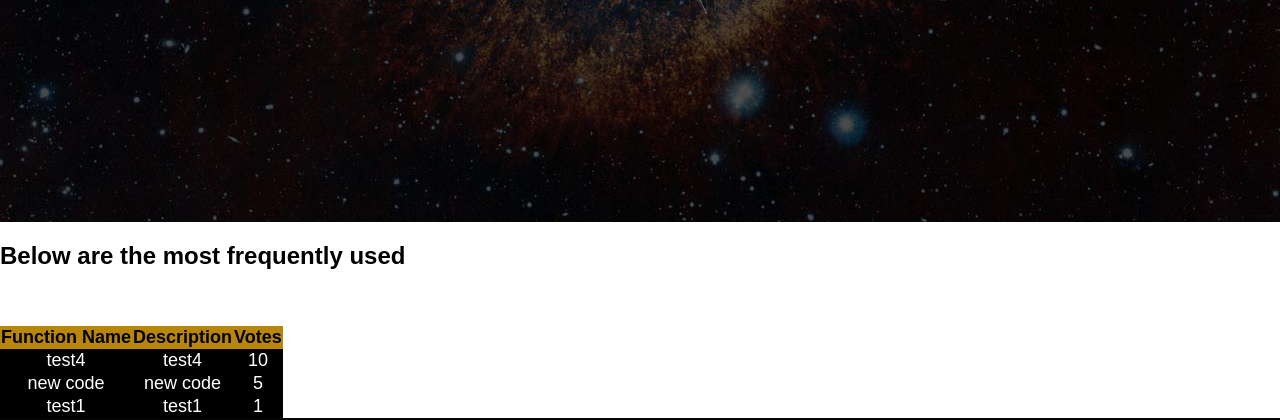
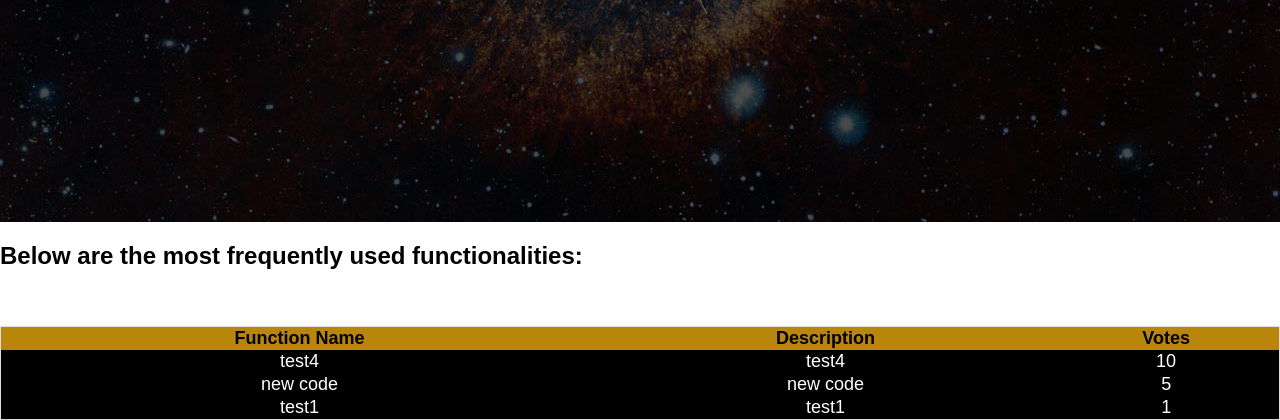
Before and after one commit to AkashZawar/Avishkar, a Django app: page / in a window 1280 px wide. Shown: the part 578-998 px from the top of the page. Run offline with Django 3.2, Linux system fonts and the light colour scheme; data comes from the database, SQL or seed files in the repository; some libraries are stand-ins or nearby versions.

Commit message:
updated search page

```diff
--- a/myenv/src/pages/templates/page/search.html
+++ b/myenv/src/pages/templates/page/search.html
@@ -219,7 +219,7 @@
 		}
 
 		.table {
-			display:table-header-group;
+			/* display:table-header-group; */
 			border-spacing: 10px;
 			font-family: sans-serif;
 			border: 10px solid black;
@@ -385,8 +385,8 @@
 		</div>
 	</div>
 
-	<h2 style="align-content: center;">Below are the most frequently used</h2>
-            <table class="table" style="vertical-align: middle;font-size: large;padding: 10;max-width: 100%;"  >
+	<h2 style="align-content: center;">Below are the most frequently used functionalities:</h2>
+            <table class="table" style="vertical-align: middle;font-size: large;padding: 10;width: 100%;"  >
                 <thead>
                     <tr>
 <!--                    <th style="background: darkgoldenrod;">Ranking</th>-->
```
